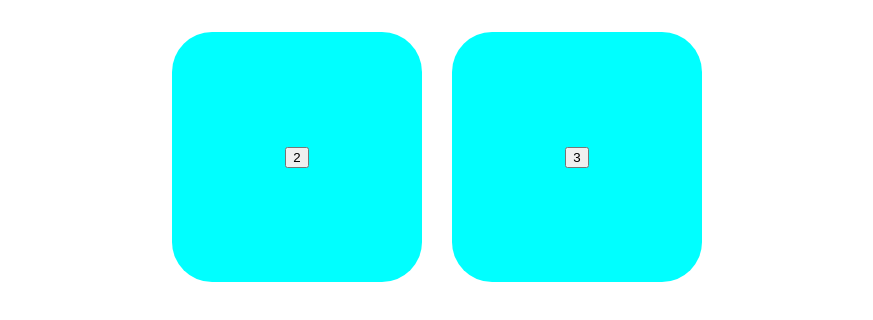
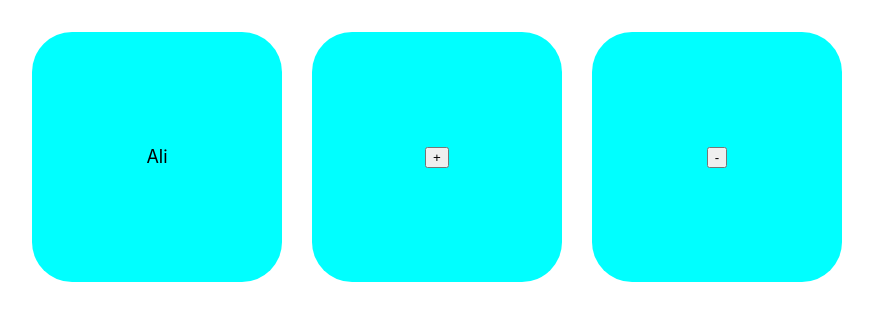
Before and after one commit to KReeDo47/Vue3Exercises, a Vue app in the folder Vue3Exercises/: page / in a window 1280 px wide. Shown: the top 320 px of the page, without its empty margins (218-1091 px from the left). Built offline with nearby package versions, Linux system fonts and the light colour scheme.

Commit message:
exercise_!4

```diff
--- a/Vue3Exercises/src/App.vue
+++ b/Vue3Exercises/src/App.vue
@@ -1,9 +1,16 @@
 <script>
   export default {
-    data() {},
+    data() {
+      return {
+        text: "Ali",
+      };
+    },
     methods: {
-      show: function (x) {
-        alert(x ** 2);
+      change: function (i) {
+        this.text = this.text + " " + "Ali";
+      },
+      achange: function (i) {
+        this.text = "Ali";
       },
     },
   };
@@ -12,10 +19,13 @@
 <template>
   <div class="body">
     <div class="main">
-      <button @click="show(2)">2</button>
+      <p>{{ text }}</p>
     </div>
     <div class="main">
-      <button @click="show(3)">3</button>
+      <button @click="change(text)">+</button>
+    </div>
+    <div class="main">
+      <button @click="achange(text)">-</button>
     </div>
   </div>
 </template>
```
